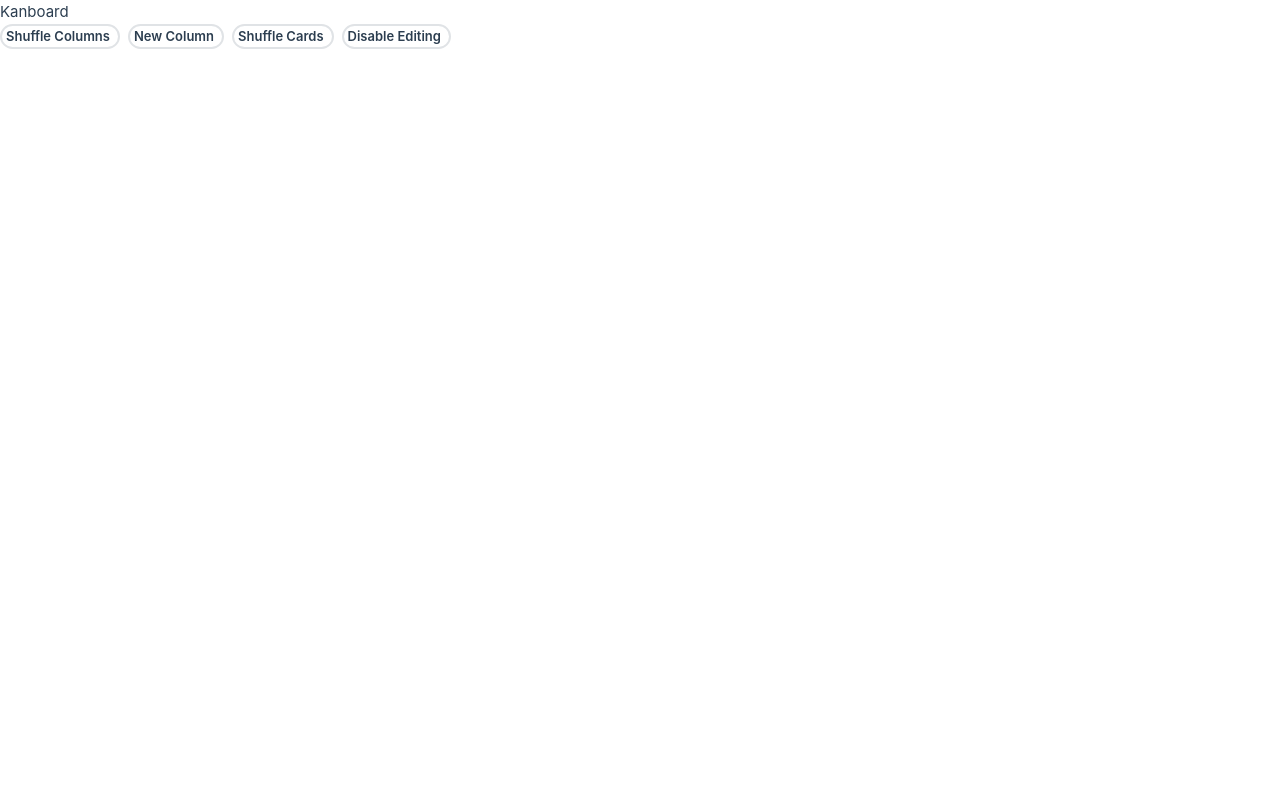
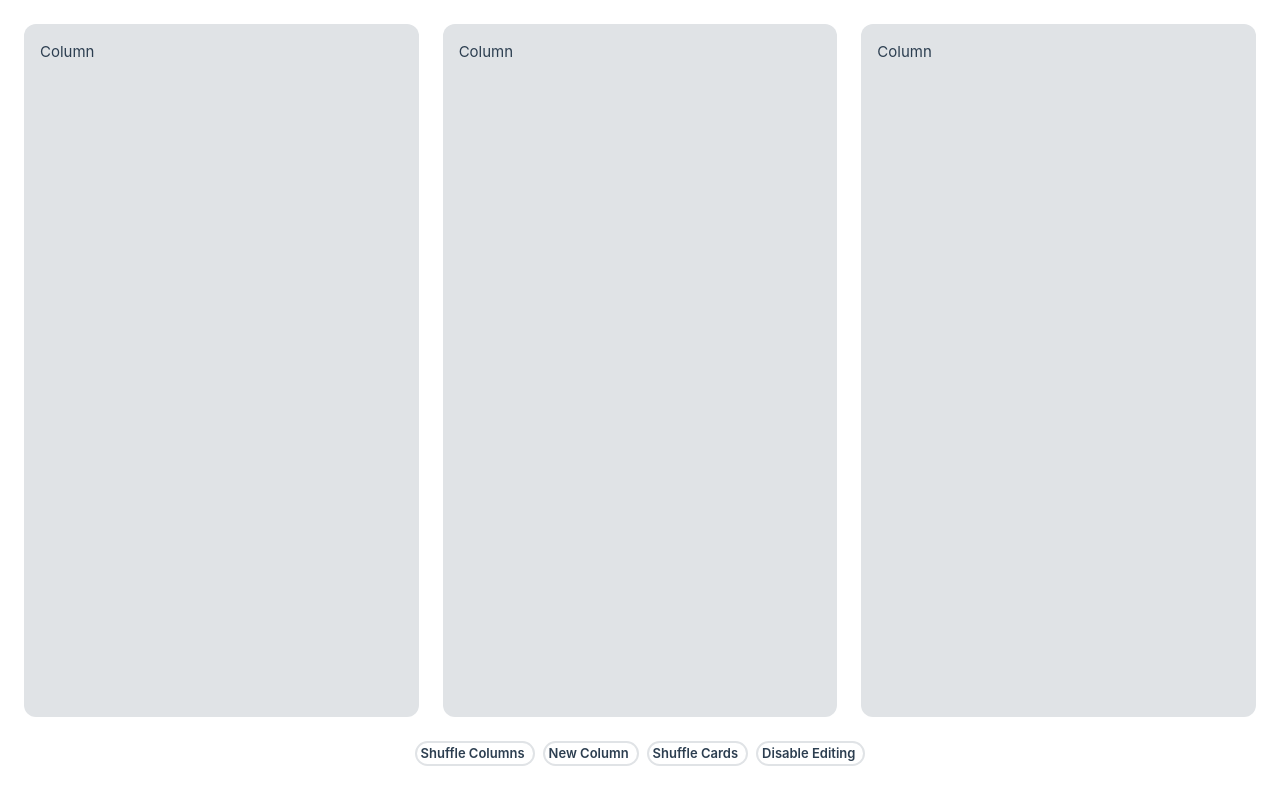
Before and after one commit to segoriy/test, a Vue app: page / in a window 1280 px wide. Built offline with nearby package versions, Linux system fonts and the light colour scheme.

Commit message:
Add kanBoard basic layout

```diff
--- a/src/components/KanBoard.vue
+++ b/src/components/KanBoard.vue
@@ -1,6 +1,27 @@
 <script setup lang="ts">
+import { useKanBoardStore } from '@/stores/kanboard'
+import KanColumn from './KanColumn.vue';
+
+const kanBoard = useKanBoardStore();
+
 </script>
 <template>
-  Kanboard
+  <div class="kanboard">
+    <KanColumn v-for="column in kanBoard.columns" :key="column.id" class="column">
+    </KanColumn>
+  </div>
 </template>
-<style scoped></style>
+<style scoped>
+.kanboard {
+  width: 100%;
+  overflow-x: auto;
+  flex-grow: 1;
+  scroll-snap-type: x proximity;
+  box-sizing: border-box;
+  display: flex;
+  flex-direction: row;
+  gap: var(--kanboard-column-gap);
+  align-items: flex-start;
+  justify-content: flex-start;
+}
+</style>
--- a/src/components/KanColumn.vue
+++ b/src/components/KanColumn.vue
@@ -1,6 +1,23 @@
 <script setup lang="ts">
 </script>
 <template>
-  Column
+  <div class="column">
+    Column
+  </div>
 </template>
-<style scoped></style>
+<style scoped>
+.column {
+  box-sizing: border-box;
+  display: flex;
+  height: 100%;
+  flex: 0 0 auto;
+  flex-direction: column;
+  align-items: stretch;
+  justify-content: flex-start;
+  width: var(--column-width);
+  scroll-snap-align: start;
+  padding: var(--column-padding);
+  background: var(--color-background-column);
+  border-radius: 12px;
+}
+</style>
--- a/src/views/HomeView.vue
+++ b/src/views/HomeView.vue
@@ -4,10 +4,20 @@ import ActionButtonsToolbar from '../components/ActionButtonsToolbar.vue';
 </script>
 
 <template>
-  <main>
+  <main class="wrapper">
     <KanBoard></KanBoard>
     <ActionButtonsToolbar></ActionButtonsToolbar>
   </main>
 </template>
 
-<style scoped></style>
+<style scoped>
+.wrapper {
+  padding: var(--main-padding);
+  padding-bottom: calc(var(--main-padding) + 10px);
+  display: flex;
+  flex-direction: column;
+  align-items: center;
+  row-gap: var(--kanboard-column-gap);
+  height: 100vh;
+}
+</style>
```
